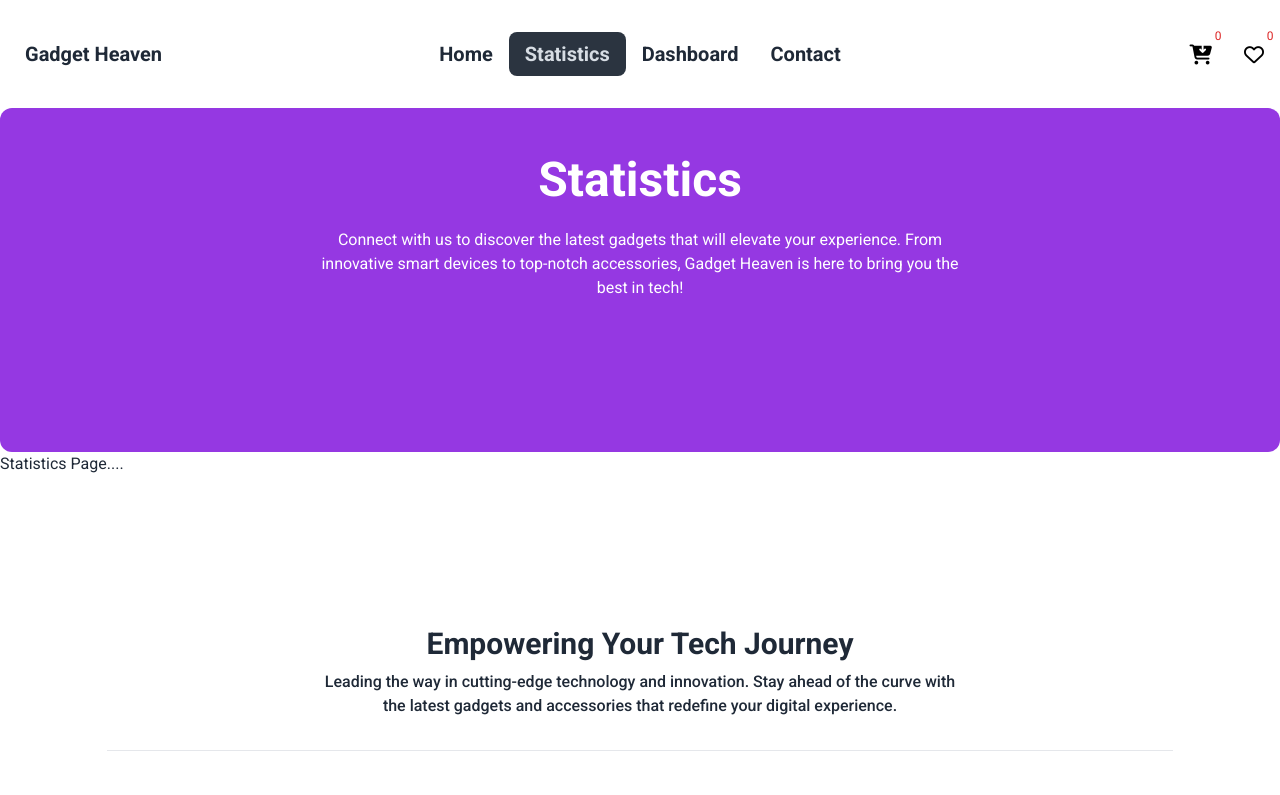
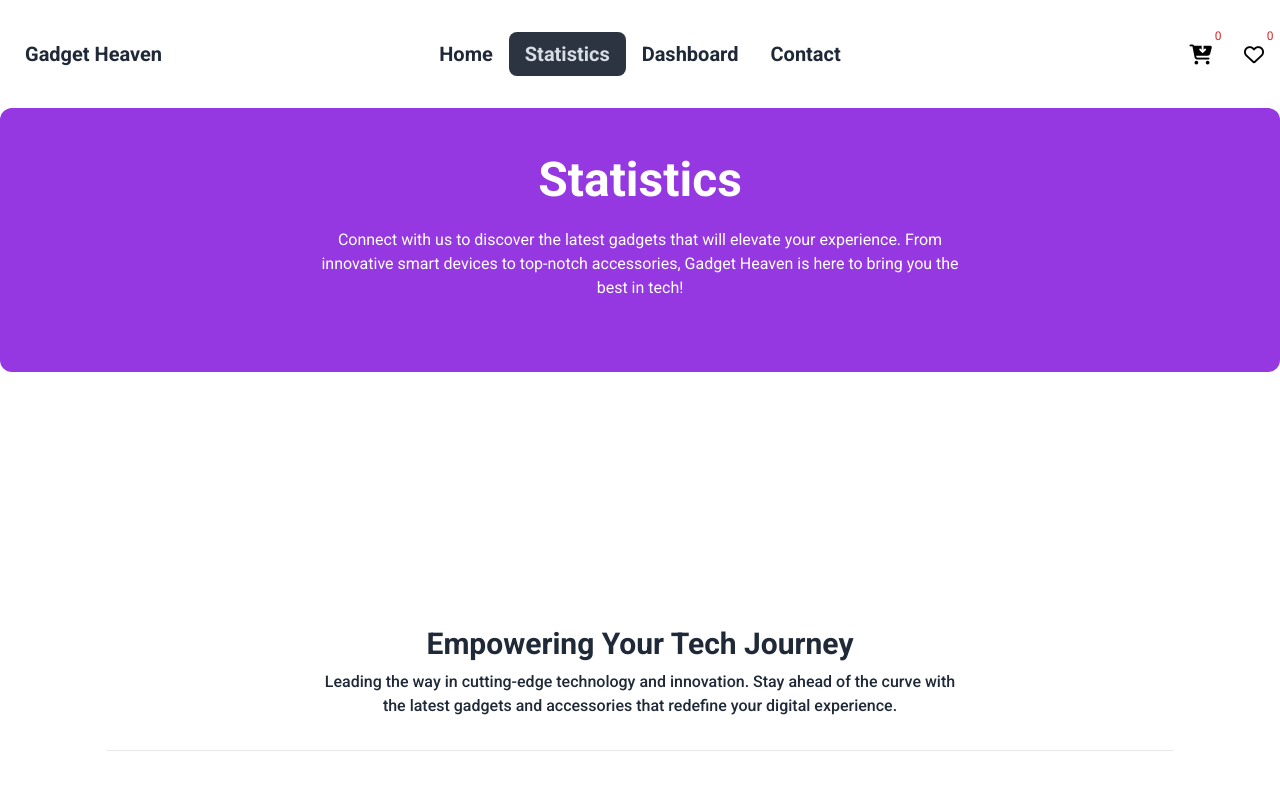
Before and after one commit to arman-miaa/gadget-heaven, a React (Vite) app: page /Statistics in a window 1280 px wide. Shown: the top 795 px of the page. Built offline with nearby package versions, Linux system fonts and the light colour scheme.

Commit message:
last chacked

```diff
--- a/src/Pages/ErrorPage.jsx
+++ b/src/Pages/ErrorPage.jsx
@@ -1,9 +1,7 @@
 import { Link } from "react-router-dom";
 
 const ErrorPage = () => {
-  // useEffect(() => {
-  //   document.title = "Error Page";
-  // }, []);
+
     return (
       <>
         <div className="text-center flex flex-col justify-center items-center h-screen">
--- a/src/Pages/Home.jsx
+++ b/src/Pages/Home.jsx
@@ -11,7 +11,6 @@ const Home = () => {
   useEffect(() => {
     document.title = "Home Page";
   }, []);
-  //  console.log(categories);
     return (
       <div id="products" className="bg-[#F7F7F7] pb-16 rounded-xl">
         <div className="bg-[#9538E2] relative  pb-32 text-white -mt-[48px] text-center rounded-b-xl">
--- a/src/Pages/ProductDetails.jsx
+++ b/src/Pages/ProductDetails.jsx
@@ -4,9 +4,7 @@ import { useEffect, useState } from "react";
 import { toast } from "react-toastify";
 const ProductDetails = () => {
   const data = useLoaderData();
-  // console.log(data);
   const { detail } = useParams();
-  // console.log(detail);
   const [product, setProduct] = useState({});
   const [cart, setCart] = useState([]);
   const [wishList,setWishList] =useState([])
--- a/src/Pages/Statistics.jsx
+++ b/src/Pages/Statistics.jsx
@@ -10,7 +10,7 @@ const Statistics = () => {
 
     return (
       <div>
-        <div className="bg-[#9538E2] relative pt-12 pb-32 text-white  text-center -mt-8 rounded-xl">
+        <div className="bg-[#9538E2] relative pt-12 pb-12 text-white  text-center -mt-8 rounded-xl">
           <h1 className="font-bold text-5xl ">Statistics</h1>
           <p className="my-6 w-1/2 mx-auto">
             Connect with us to discover the latest gadgets that will elevate
@@ -20,7 +20,6 @@ const Statistics = () => {
 
           <Hero></Hero>
         </div>
-        <h1>Statistics Page....</h1>
       </div>
     );
 };
--- a/src/components/Cart.jsx
+++ b/src/components/Cart.jsx
@@ -2,7 +2,6 @@ import React from 'react';
 import { Link } from 'react-router-dom';
 
 const Cart = ({ cart }) => {
-    // console.log(cart);
     const {title,image,price,id } = cart;
     return (
       <div>
--- a/src/components/Carts.jsx
+++ b/src/components/Carts.jsx
@@ -1,4 +1,3 @@
-// import { useEffect, useState } from "react";
 import { useLoaderData, useParams } from "react-router-dom";
 import Cart from "./Cart";
 import { useEffect, useState } from "react";
@@ -6,7 +5,6 @@ import { useEffect, useState } from "react";
 const Carts = () => {
     const data = useLoaderData();
     const {category} = useParams();
-    // console.log(category);
     const [carts, useCarts] = useState([data]);
 
 
--- a/src/components/Hero.jsx
+++ b/src/components/Hero.jsx
@@ -1,9 +1,7 @@
 
 const Hero = ({ hero }) => {
-    // console.log(hero);
     return (
       <div>
-            {/* <h1>Hero....{hero}</h1> */}
 
       </div>
     );
--- a/src/components/Navbar.jsx
+++ b/src/components/Navbar.jsx
@@ -25,10 +25,11 @@ const Navbar = () => {
     };
 
     window.addEventListener("cartUpdated", handleCartUpdate);
-    window.addEventListener("wishUpdated", handleWishUpdate);
+
+        window.addEventListener("wishUpdated", handleWishUpdate);
 
     return () => {
-      window.removeEventListener("cartUpdated", handleCartUpdate);
+             window.removeEventListener("cartUpdated", handleCartUpdate);
       window.removeEventListener("wishUpdated", handleWishUpdate);
     };
   }, []);
```
